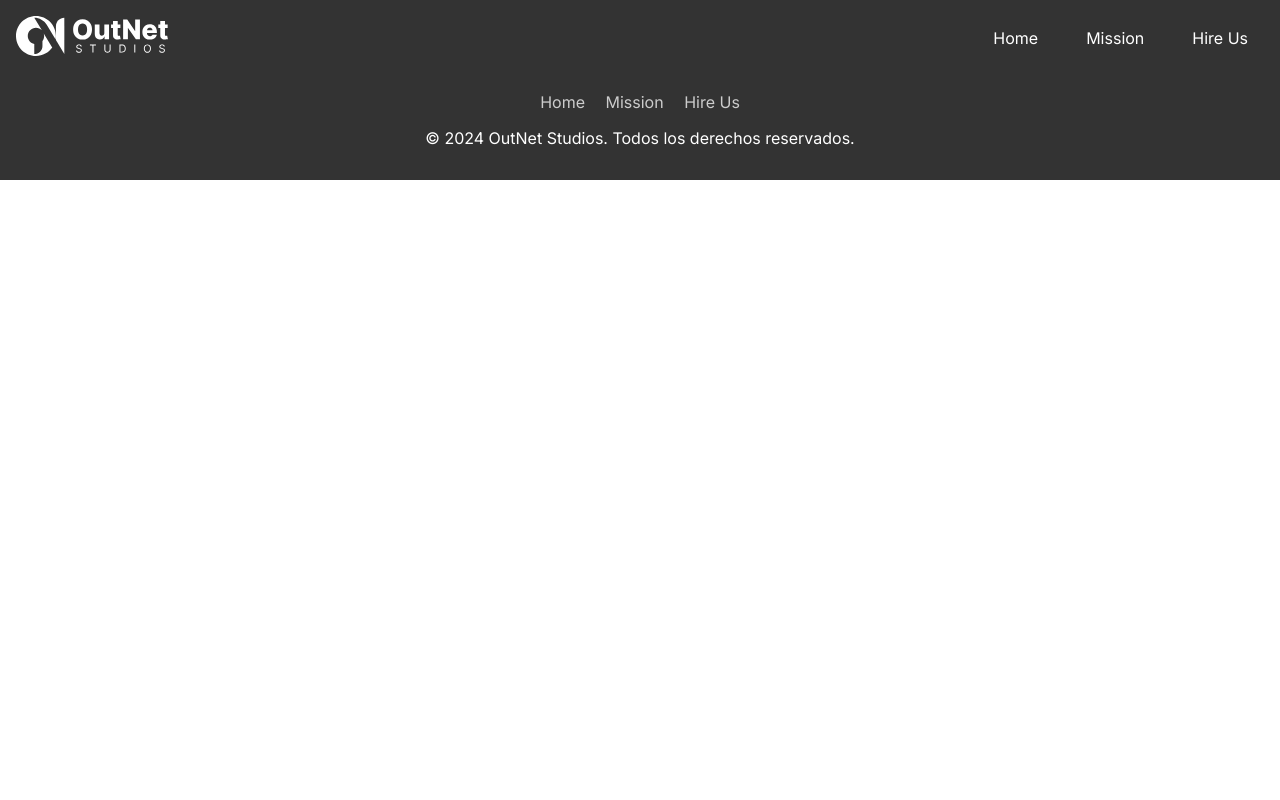
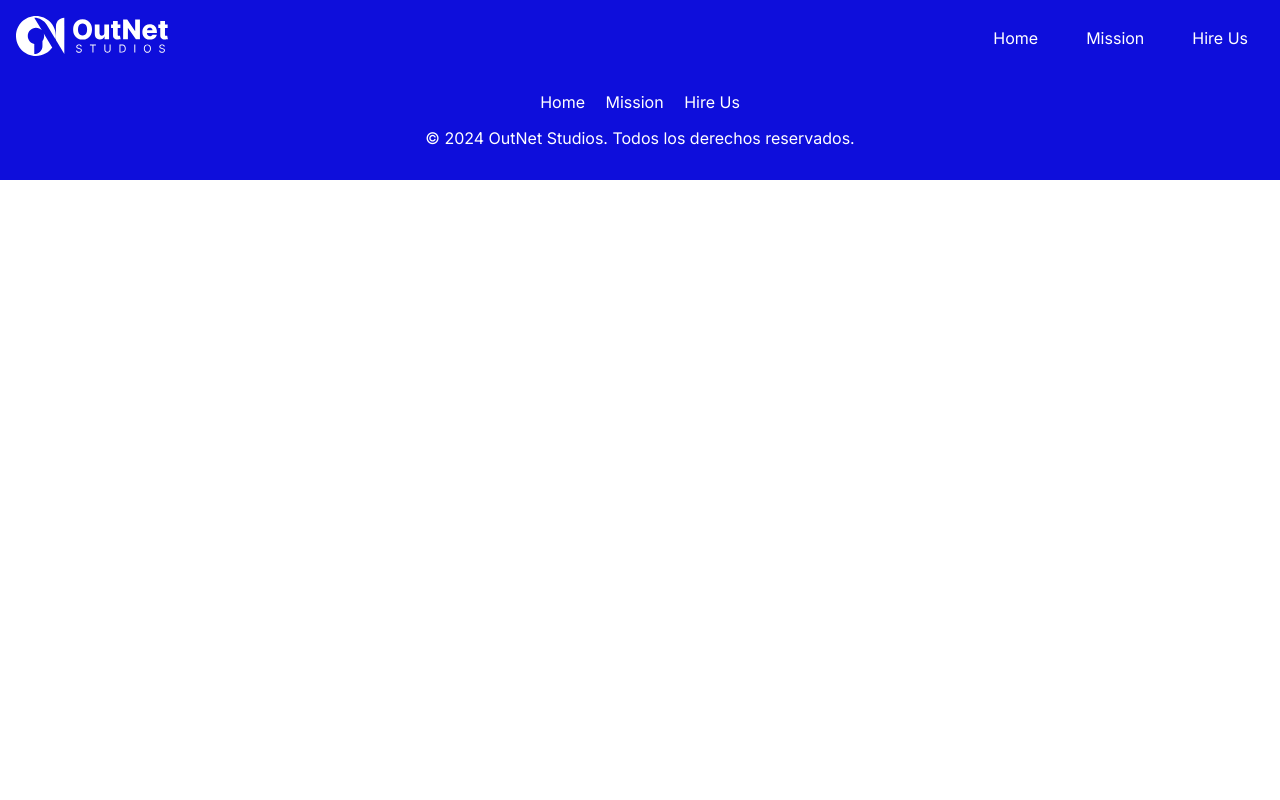
Before and after one commit to outnetstudios/outnetstudios, a PHP site: page /hireus.html in a window 1280 px wide. Run offline with PHP 8.4, Linux system fonts and the light colour scheme.

Commit message:
New changes text

```diff
--- a/css/styles.css
+++ b/css/styles.css
@@ -12,9 +12,14 @@ body {
 
 /* Variables de Color */
 :root {
-    --navbar-bg-color: #333;
-    --item-bg-hover-color: #555;
+    --navbar-bg-color: #0e0edb;
+    --gradient: linear-gradient(to right, #0051FF, #0e0edb);
+    --item-bg-hover-color: #08088f;
+    --bottom-color: #0e0edb;
+    --bottom-hover: white;
     --text-color: white;
+    --text-colortwo: rgba(0, 0, 0, 0.1);
+    --text-colorthree: #0e0edb;
     --menu-height: calc(100vh - 60px);
     --box-shadow-color: rgba(0, 0, 0, 0.1);
 }
@@ -48,6 +53,7 @@ body {
 }
 
 .navbar-item {
+    border-radius: 30px; /* Asegura que el borde redondeado esté siempre aplicado */
     color: var(--text-color);
     text-decoration: none;
     padding: 0.5rem 1rem;
@@ -55,7 +61,10 @@ body {
 }
 
 .navbar-item:hover {
-    background-color: var(--item-bg-hover-color);
+    background-color: var(--bottom-hover);
+    border-radius: 30px;
+    color: var(--text-colorthree);
+    cursor: pointer;
 }
 
 .navbar-toggle {
@@ -120,21 +129,21 @@ body {
 
 
 .hire-us-button {
-    background-color: #007BFF; /* Color de fondo del botón */
-    color: white; /* Color del texto del botón */
+    background-color: var(--bottom-color); /* Color de fondo del botón */
+    color: var(--text-color); /* Color del texto del botón */
     border: none; /* Sin bordes */
     padding: 0.75rem 1.5rem; /* Espaciado interno del botón */
     font-size: 1rem; /* Tamaño de fuente */
     cursor: pointer; /* Cambio de cursor al pasar por encima */
     transition: background-color 0.3s; /* Transición suave para el cambio de color de fondo */
-    border-radius: 5px; /* Bordes redondeados */
+    border-radius: 30px; /* Bordes redondeados */
     margin-top: 1rem; /* Espacio superior para separar el botón del párrafo */
 }
 
 .hire-us-button:hover {
-    background-color: #0056b3; /* Color de fondo del botón al pasar el cursor */
+    background-color: var(--bottom-hover);
+    color: var(--text-colorthree); /* Color de fondo del botón al pasar el cursor */
 }
-
 
 /* Estilos para el Segundo y Cuarto Bloque: Texto Centrado */
 .centered-text {
@@ -183,6 +192,13 @@ body {
         overflow-y: auto; /* Permite el desplazamiento vertical si el contenido es más largo */
         justify-content: center; /* Centra el contenido verticalmente */
         box-sizing: border-box; /* Asegura que el padding no haga que el ancho sea mayor al 100% */
+    }
+
+    .navbar-item:hover {
+        background-color: var(--bottom-hover);
+        border-radius: 0;
+        color: var(--text-colorthree);
+        cursor: pointer;
     }
 
     /* Mostrar menú cuando está activo */
@@ -266,7 +282,7 @@ body {
 
 /* Variables de Color */
 :root {
-    --footer-bg-color: #333;
+    --footer-bg-color:  #0e0edb;
     --footer-text-color: white;
-    --footer-link-color: #ccc;
+    --footer-link-color: white;
 }
```
Also changed, not shown: index.html (+14 -8 lines).
